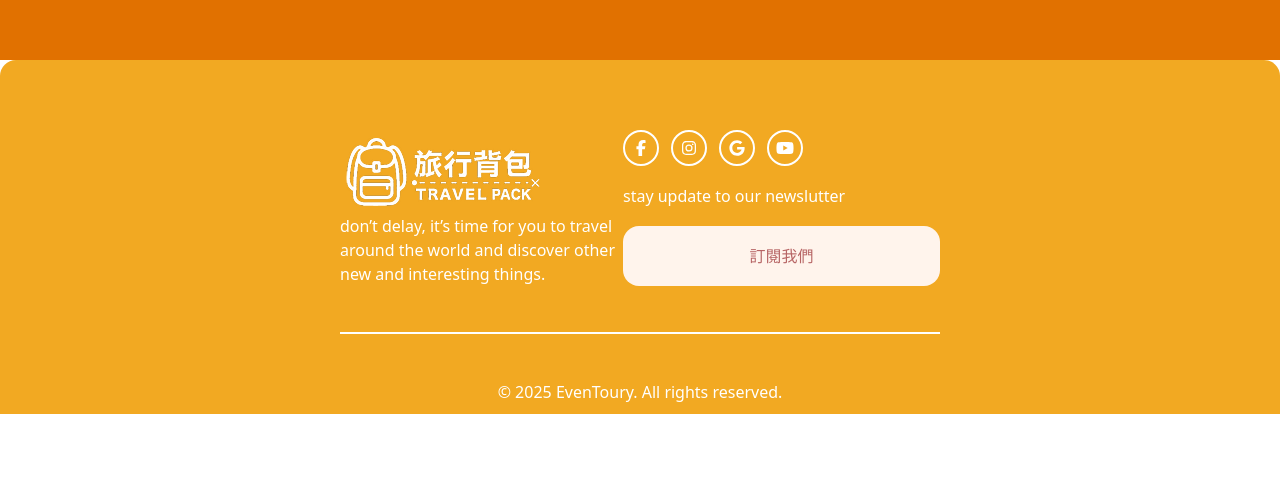
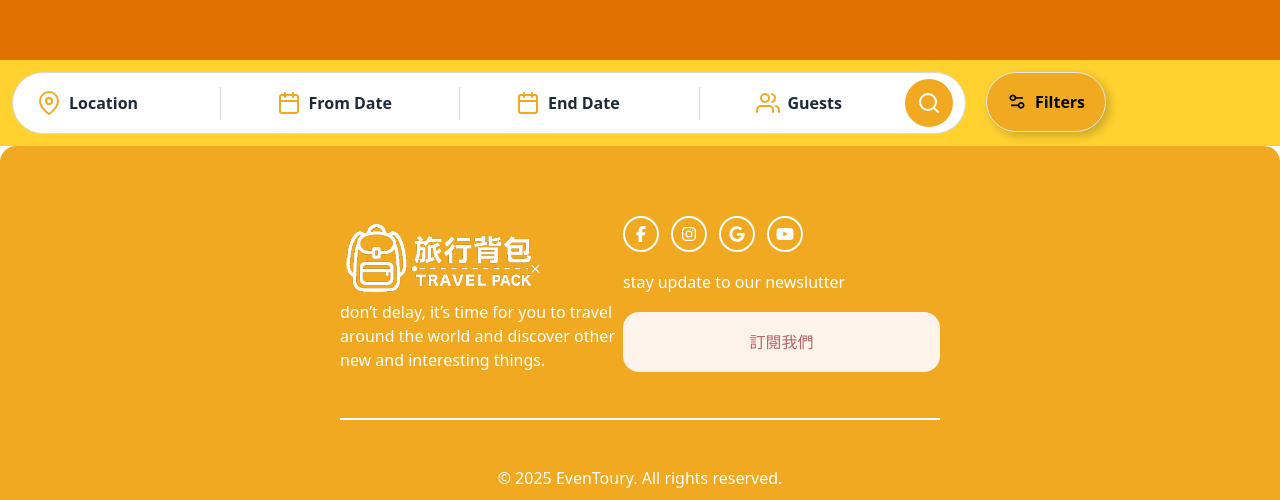
Before and after one commit to jetp02-25-team-a/frontend, a Next.js app: page /accommodations in a window 1280 px wide. Shown: the part 1238-1738 px from the top of the page. Before the commit the page ends 1652 px from the top, so only its background shows below. Built offline with nearby package versions, Linux system fonts and the light colour scheme; no server answers.

Commit message:
Searchbar + Filter

```diff
--- a/app/accommodations/_components/Container.tsx
+++ b/app/accommodations/_components/Container.tsx
@@ -3,6 +3,7 @@
 import { useState } from 'react';
 import AccCard from './AccCard';
 import SearchBar4 from './Searchbar-4';
+import Filters from './Filter';
 
 interface AccommodationData {
   imageUrl: string;
@@ -73,9 +74,9 @@ export default function Container() {
           {renderAccCards}
         </div>
       </div>
-      {/* <div className="container bg-amber-300 p-3 flex gap-5 ">
-        <SearchBar4 />
-      </div> */}
+      <div className="container bg-amber-300 p-3 flex gap-5 ">
+        <SearchBar4 /> <Filters />
+      </div>
     </>
   );
 }
--- /dev/null
+++ b/app/accommodations/_components/Filter.tsx
@@ -0,0 +1,10 @@
+import { CgOptions } from 'react-icons/cg';
+
+export default function Filters() {
+  return (
+    <div className="w-[120px] h-[60px] inline-flex justify-center items-center gap-2 px-4 py-3  bg-brand rounded-[72px] border border-solid border-gray-200 font-semibold customize_shadow">
+      <CgOptions className=" w-5 h-5" />
+      <div className="">Filters</div>
+    </div>
+  );
+}
--- /dev/null
+++ b/app/accommodations/_components/Searchbar-4.tsx
@@ -0,0 +1,70 @@
+'use client';
+import { FiMapPin, FiCalendar, FiUsers, FiSearch } from 'react-icons/fi';
+
+// 由於你移除了 SearchIcon, 我創建了一個簡單的 SearchField 來取代它
+interface SearchFieldProps {
+  icon: React.ElementType; // 接受一個 React Icon 組件
+  type: string;
+  // 這裡可以根據需要添加更多 prop，例如 placeholder 或 value
+}
+
+const SearchField = ({ icon: Icon, type }: SearchFieldProps) => {
+  return (
+    <div className="flex flex-1 grow items-center gap-2">
+      {/* 渲染傳入的 Icon 組件，並設置大小和顏色 */}
+      <Icon className="w-6 h-6 text-brand" />
+      <div className="font-semibold text-gray-800 whitespace-nowrap">
+        {/* 這裡可以根據 type 顯示不同的文字或輸入框 */}
+        {type === 'location' && 'Location'}
+        {type === 'from' && 'From Date'}
+        {type === 'end' && 'End Date'}
+        {type === 'guest' && 'Guests'}
+      </div>
+    </div>
+  );
+};
+
+// ---
+
+interface SearchBar4Props {
+  className?: string;
+}
+
+export default function SearchBar4({ className }: SearchBar4Props) {
+  return (
+    <div
+      className={`flex w-[954px] items-center justify-between pl-6 pr-3 py-1.5  bg-white rounded-[72px] border border-solid border-[#d9d9d9] shadow-card-shadow ${className}`}
+    >
+      <div className="flex w-[845px] items-center justify-center gap-12 relative">
+        {/* 1. Location */}
+        <SearchField icon={FiMapPin} type="location" />
+
+        {/* 垂直分隔線 (使用 Tailwind 實現) */}
+        <div className="w-px h-[33px] bg-[#d9d9d9] mx-2" />
+
+        {/* 2. From Date */}
+        <SearchField icon={FiCalendar} type="from" />
+
+        {/* 垂直分隔線 */}
+        <div className="w-px h-[33px] bg-[#d9d9d9] mx-2" />
+
+        {/* 3. End Date */}
+        <SearchField
+          icon={FiCalendar} // 這裡也用 FiCalendar，或選擇另一個日曆圖標
+          type="end"
+        />
+
+        {/* 垂直分隔線 */}
+        <div className="w-px h-[33px] bg-[#d9d9d9] mx-2" />
+
+        {/* 4. Guests */}
+        <SearchField icon={FiUsers} type="guest" />
+      </div>
+
+      {/* 搜索按鈕圖標 */}
+      <div className="w-12 h-12 flex items-center justify-center bg-brand rounded-full cursor-pointer">
+        <FiSearch className="w-6 h-6 text-white" />
+      </div>
+    </div>
+  );
+}
```
